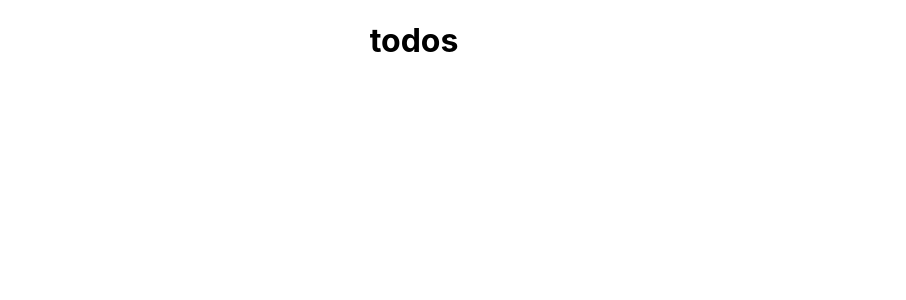
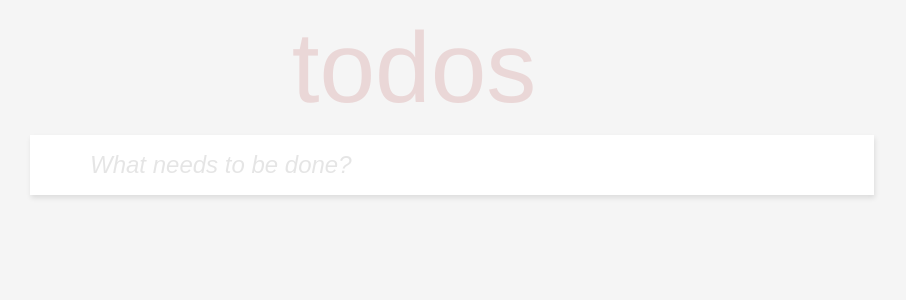
Before and after one commit to akash6190/clumio_frontend_training, a React (Create React App) app: page / in a window 1280 px wide. Shown: the top 300 px of the page, without its empty margins (226-1132 px from the left). Built offline with nearby package versions, Linux system fonts and the light colour scheme.

Commit message:
Add heading and input with styles

```diff
--- /dev/null
+++ b/src/components/Input/index.tsx
@@ -0,0 +1,7 @@
+import React from 'react';
+
+const Input: React.FC = () => {
+    return <input type="text" className="input" placeholder="What needs to be done?" />
+};
+
+export default Input;
--- a/src/containers/App/App.css
+++ /dev/null
@@ -1,38 +0,0 @@
-.App {
-  text-align: center;
-}
-
-.App-logo {
-  height: 40vmin;
-  pointer-events: none;
-}
-
-@media (prefers-reduced-motion: no-preference) {
-  .App-logo {
-    animation: App-logo-spin infinite 20s linear;
-  }
-}
-
-.App-header {
-  background-color: #282c34;
-  min-height: 100vh;
-  display: flex;
-  flex-direction: column;
-  align-items: center;
-  justify-content: center;
-  font-size: calc(10px + 2vmin);
-  color: white;
-}
-
-.App-link {
-  color: #61dafb;
-}
-
-@keyframes App-logo-spin {
-  from {
-    transform: rotate(0deg);
-  }
-  to {
-    transform: rotate(360deg);
-  }
-}
--- a/src/containers/App/index.tsx
+++ b/src/containers/App/index.tsx
@@ -1,8 +1,14 @@
 import React from 'react';
-import './App.css';
+
+import Input from "../../components/Input";
 
 const Index: React.FC = () => {
-  return <h1>todos</h1>;
+  return (
+      <div className="container">
+        <p className="heading">todos</p>
+        <Input />
+      </div>
+  );
 };
 
 export default Index;
--- a/src/index.css
+++ b/src/index.css
@@ -1,9 +1,45 @@
+:root {
+  --primary-color: rgba(175, 47, 47, 0.15);
+  --primary-bg: #f5f5f5;
+  --heading-size: 100px;
+  --default-margin: 10px;
+  --input-size: 24px;
+  --input-placeholder-color: rgba(0, 0, 0, 0.1);
+  --input-padding: 16px 16px 16px 60px;
+  --input-box-shadow: 1px 3px 5px rgba(0, 0, 0, 0.1);
+}
+
 body {
   margin: 0;
-  font-family: -apple-system, BlinkMacSystemFont, 'Segoe UI', 'Roboto', 'Oxygen',
-    'Ubuntu', 'Cantarell', 'Fira Sans', 'Droid Sans', 'Helvetica Neue',
-    sans-serif;
+  font-family: 'Helvetica Neue', Helvetica, Arial, sans-serif;
   -webkit-font-smoothing: antialiased;
   -moz-osx-font-smoothing: grayscale;
   text-align: center;
+  background: var(--primary-bg);
 }
+
+.container {
+  width: 768px;
+  margin: auto;
+  text-align: center;
+}
+
+.heading {
+  color: var(--primary-color);
+  font-size: var(--heading-size);
+  margin: var(--default-margin);
+}
+
+.input {
+  font-size: var(--input-size);
+  padding: var(--input-padding);
+  border: none;
+  outline: none;
+  box-shadow: var(--input-box-shadow);
+  width: 100%;
+}
+
+.input::placeholder {
+  font-style: italic;
+  color: var(--input-placeholder-color);
+}
```
